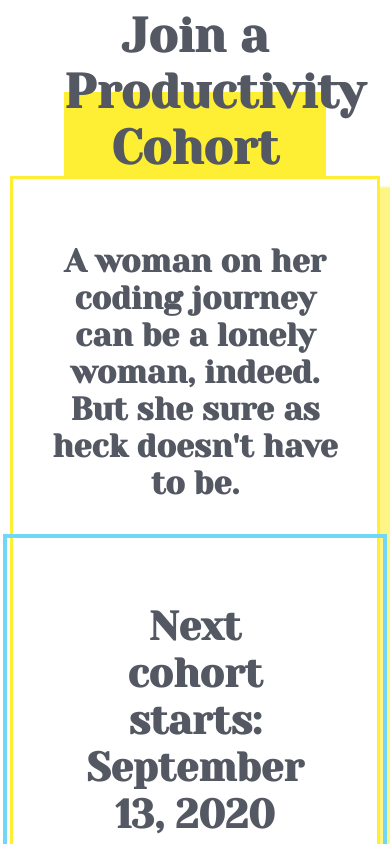
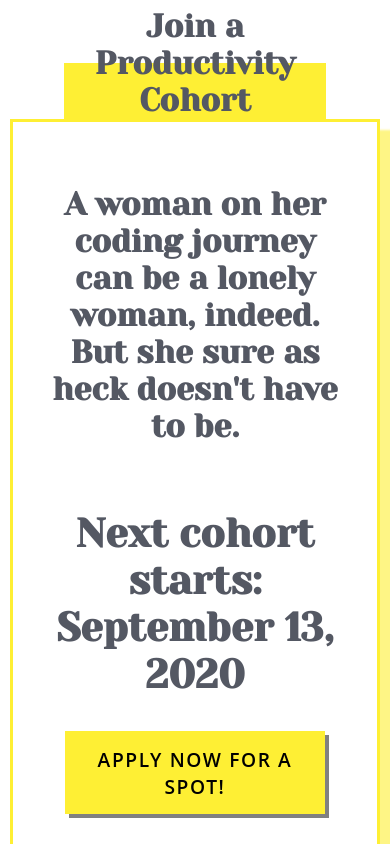
Before and after one commit to alexlsalt/ladiescodecollective, a plain HTML site: page cohorts.html in a window 390 px wide. Shown: the top 844 px of the page. Drawn offline with Linux system fonts and the light colour scheme.

Commit message:
Fixed sizing issue on cohorts page by removing a border on a div

```diff
--- a/resources/css/cohort.css
+++ b/resources/css/cohort.css
@@ -69,3 +69,14 @@ img:hover {
   padding: 2rem 5rem;
   border: 4px solid #71d7f9;
 }
+
+@media only screen and (max-width: 465px) {
+  h1 {
+    font-size: 2rem;
+  }
+
+  .next_cohort {
+    padding: 0;
+    border: none;
+  }
+}
```
